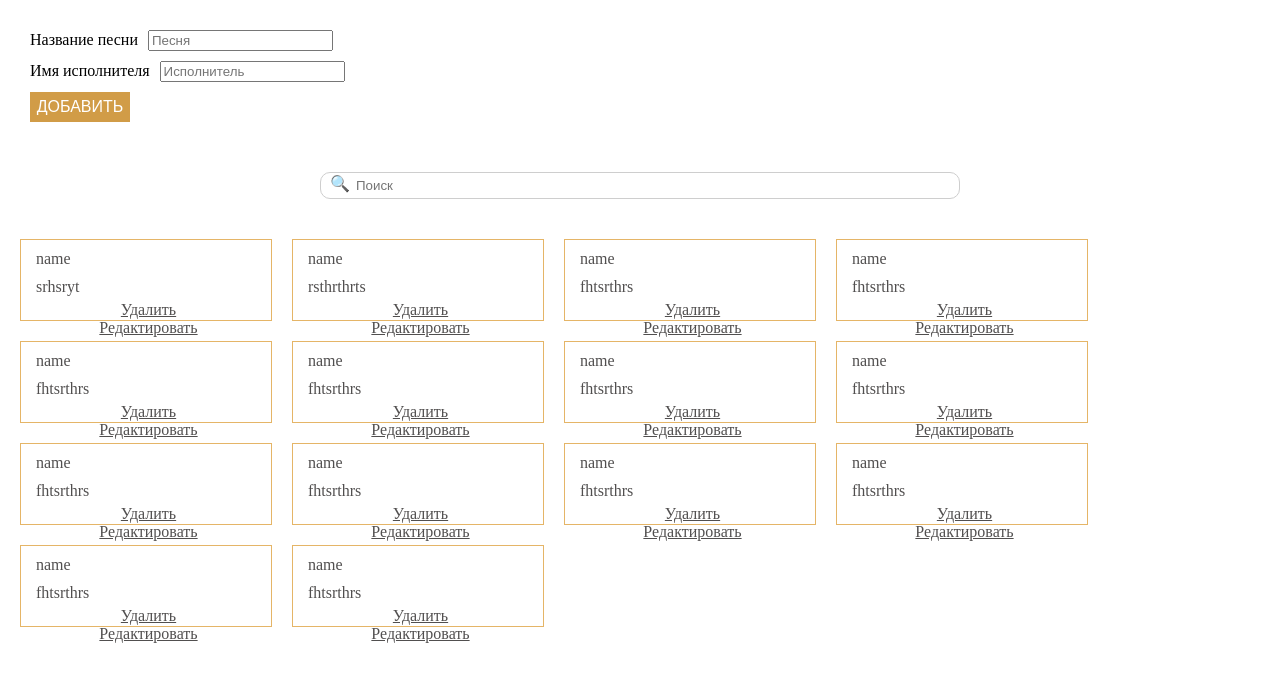
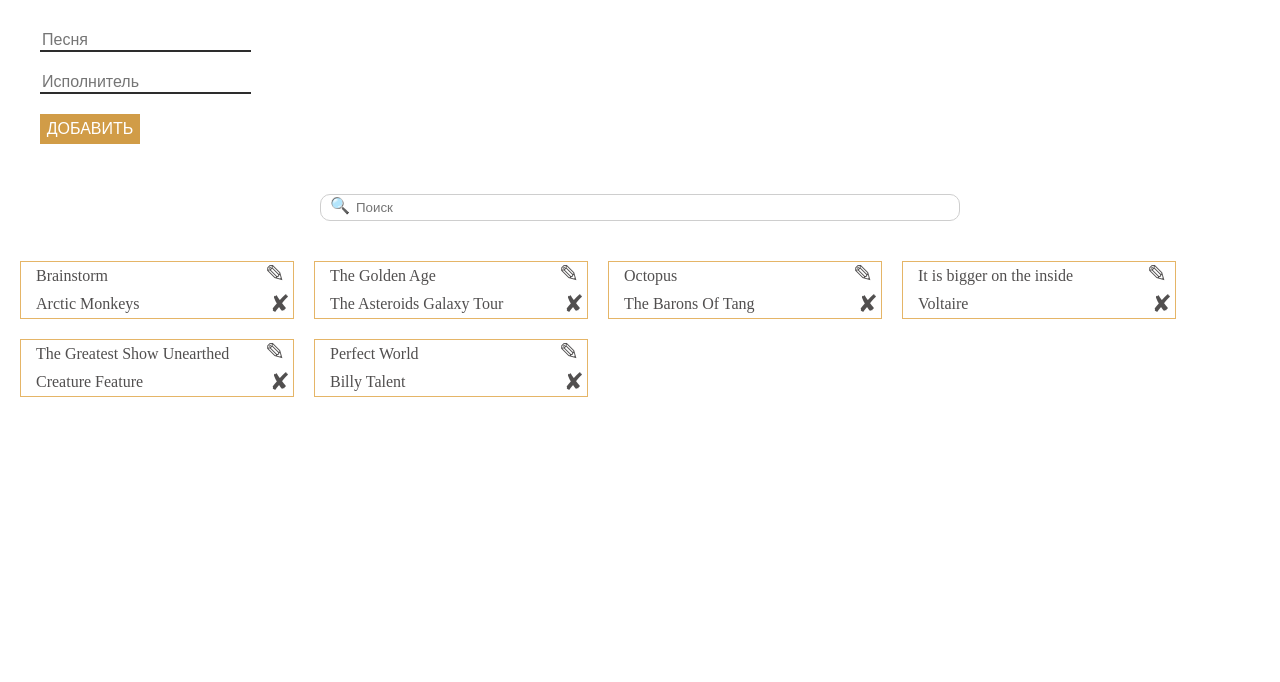
Before and after one commit to Bobrova/list-module, a React app: page / in a window 1280 px wide. Built offline with nearby package versions, Linux system fonts and the light colour scheme.

Commit message:
fix layout

```diff
--- a/src/components/Forms/index.js
+++ b/src/components/Forms/index.js
@@ -42,22 +42,18 @@
       <section className={styles.dataInput}>
         <form>
           <div className={styles.nameSong}>
-            <label htmlFor="song">Название песни</label>
             <input
               className={styles.songInput}
               type="text"
-              id="song"
               placeholder="Песня"
               onChange={this.handleSongChange}
               value={song}
             />
           </div>
           <div className={styles.nameSinger}>
-            <label htmlFor="singer">Имя исполнителя</label>
             <input
               className={styles.singerInput}
               type="text"
-              id="singer"
               placeholder="Исполнитель"
               onChange={this.handleSingerChange}
               value={singer}
--- a/src/components/Forms/style.scss
+++ b/src/components/Forms/style.scss
@@ -1,21 +1,27 @@
 .dataInput {
-  padding: 20px;
+  padding: 20px 30px;
 }
 
 .nameSong {
-  margin: 10px;
+  padding: 10px;
 }
 
 .nameSinger {
-  margin: 10px;
+  padding: 10px;
 }
 
 .songInput {
-  margin-left: 10px;
+  border: none;
+  outline: none;
+  border-bottom: 2px solid #2d2d2d;
+  font-size: 1em;
 }
 
 .singerInput {
-  margin-left: 10px;
+  border: none;
+  outline: none;
+  border-bottom: 2px solid #2d2d2d;
+  font-size: 1em;
 }
 
 .btnAdd {
@@ -26,8 +32,9 @@
   line-height: 30px;
   background-color: #d19c47;
   color: #fff;
-  font-family: "Arial";
+  font-family: Arial, sans-serif;
   margin: 10px;
+
   &:hover {
     cursor: pointer;
     background-color: #eab462;
--- a/src/components/List/index.js
+++ b/src/components/List/index.js
@@ -3,11 +3,6 @@
 import styles from './style.scss';
 
 class List extends Component {
-  // handleBlur = () => {
-  //   const { actions } = this.props;
-  //   actions.editItem(0);
-  // }
-
   handleSongChange = e => {
     const { actions } = this.props;
     const { setSongEdit } = actions;
@@ -21,6 +16,15 @@
     const text = e.target.value;
     setSingerEdit(text);
   };
+
+  handleClickSave = () => {
+    const { actions, list, idEdit } = this.props;
+    const [el] = list.filter(item => item.id === idEdit);
+    if (el.Song === '' && el.Singer === '') {
+      actions.delItem(idEdit);
+    }
+    actions.editItem(0);
+  }
 
   render() {
     const { list, actions, idEdit } = this.props;
@@ -44,11 +48,9 @@
             />
             <div
               className={styles.btnSave}
-              onClick={() => {
-                actions.editItem(0);
-              }}
+              onClick={this.handleClickSave}
             >
-              Сохранить
+              &#128190;
             </div>
           </div>
         ) : (
@@ -61,7 +63,7 @@
                 actions.delItem(item.id);
               }}
             >
-              Удалить
+              &#x2718;
             </div>
             <div
               className={styles.btnEdit}
@@ -69,7 +71,7 @@
                 actions.editItem(item.id);
               }}
             >
-              Редактировать
+              &#x270e;
             </div>
           </div>
         )}
--- a/src/components/List/style.scss
+++ b/src/components/List/style.scss
@@ -1,3 +1,5 @@
+$color-text: #514f4f;
+
 .list {
   padding: 10px;
 }
@@ -5,64 +7,93 @@
 .listMusic {
   display: flex;
   flex-wrap: wrap;
+
+  @media (max-width: 550px) {
+    justify-content: space-around;
+  }
 }
 
 .listItem {
-  width: 250px;
-  height: 80px;
+  width: 17em;
   margin: 10px 10px 10px 10px;
   border: 1px solid #e5b567;
-  color: #514f4f;
+  font-size: 1em;
+  color: $color-text;
 }
 
 .listItem__name {
+  position: relative;
   width: 100%;
   text-align: left;
-  padding: 5px 5px 5px 10px;
+  padding: 0 30px 0 10px;
   box-sizing: border-box;
 }
 
 .list_nameSong {
   padding: 5px;
+  word-wrap: break-word;
 }
 
 .list_nameSinger {
   padding: 5px;
+  word-wrap: break-word;
 }
 
 .btnDel {
-  text-decoration: underline;
-  color: #514f4f;
+  width: 1.1em;
+  height: 1.1em;
+  position: absolute;
+  bottom: 0;
+  right: 0;
   text-align: center;
-}
+  font-size: 1.5em;
+  color: $color-text;
+  line-height: 100%;
 
-.btnDel:hover {
-  cursor: pointer;
+  &:hover {
+    cursor: pointer;
+    box-shadow: 1px -1px 4px #c6c6c6;
+    background-color: #ededed;
+  }
 }
 
 .btnEdit {
-  text-decoration: underline;
-  color: #514f4f;
-  text-align: center;
+  width: 28px;
+  height: 28px;
+  position: absolute;
+  top: 0;
+  right: 0;
+  font-size: 1.5em;
+  line-height: 100%;
+  color: $color-text;
+
+  &:hover {
+    cursor: pointer;
+    box-shadow: 1px 1px 2px #c6c6c6;
+    background-color: #ededed;
+  }
 }
 
-.btnEdit:hover {
-  cursor: pointer;
+.btnSave {
+  position: absolute;
+  top: 0;
+  right: 0;
+  font-size: 1.5em;
+  color: $color-text;
+
+  &:hover {
+    cursor: pointer;
+    box-shadow: 1px 1px 4px #c6c6c6;
+    background-color: #ededed;
+  }
 }
 
 .textEditing {
   width: 100%;
   border: none;
-  border-bottom: 1px solid black;
+  border-bottom: 1px solid #545454;
   outline: none;
+  padding: 7px 20px 0 10px;
+  color: $color-text;
+  box-sizing: border-box;
 }
-
-.btnSave {
-  text-decoration: underline;
-  color: #514f4f;
-  text-align: center;
-}
-
-.btnSave:hover {
-  cursor: pointer;
-}
--- a/src/containers/ListContainer.js
+++ b/src/containers/ListContainer.js
@@ -2,7 +2,7 @@
 import { bindActionCreators } from 'redux';
 import * as Actions from '../actions';
 import List from '../components/List';
-import { getVisibleList} from '../selectors';
+import { getVisibleList } from '../selectors';
 
 const mapStateToProps = state => ({
   list: getVisibleList(state),
--- a/src/index.js
+++ b/src/index.js
@@ -3,11 +3,10 @@
 import { Provider } from 'react-redux';
 import App from './components/App';
 import { store } from './store/configureStore';
-import styles from './main.css';
 
 render(
   <Provider store={store}>
     <App />
   </Provider>,
   document.getElementById('root'),
-)
+);
--- a/src/main.css
+++ b/src/main.css
@@ -0,0 +1,6 @@
+body,
+div,
+p {
+  margin: 0;
+  padding: 0;
+}
--- a/src/reducers/index.js
+++ b/src/reducers/index.js
@@ -1,4 +1,14 @@
-import { ADD_ITEM, SET_SONG, SET_SINGER, DEL_ITEM, SET_SEARCH, EDIT_ITEM, SET_SINGER_EDIT, SET_SONG_EDIT } from '../constants/ActionTypes';
+import {
+  ADD_ITEM,
+  SET_SONG,
+  SET_SINGER,
+  DEL_ITEM,
+  SET_SEARCH,
+  EDIT_ITEM,
+  SET_SINGER_EDIT,
+  SET_SONG_EDIT,
+} from '../constants/ActionTypes';
+
 import { initialState } from '../store/initialState';
 
 export default function reducer(state = initialState, action) {
@@ -15,62 +25,63 @@
           singer: '',
         },
       };
+
     case DEL_ITEM:
       return {
         ...state,
         list: state.list.filter(item => item.id !== action.id),
       };
+
     case SET_SONG:
       return {
         ...state,
         formValue: {
           ...state.formValue,
-          song:action.song,
+          song: action.song,
         },
       };
+
     case SET_SINGER:
       return {
         ...state,
         formValue: {
           ...state.formValue,
-          singer:action.singer,
+          singer: action.singer,
         },
       };
+
     case SET_SEARCH:
       return {
         ...state,
-        searchValue: action.text
+        searchValue: action.text,
       };
+
     case EDIT_ITEM:
       return {
         ...state,
         idEdit: action.idEdit,
       };
+
     case SET_SINGER_EDIT:
       return {
         ...state,
         list:
-          state.list.map(item =>
-            item.id === state.idEdit ?
-            {
+          state.list.map(item => (item.id === state.idEdit
+            ? {
               ...item,
               Singer: action.singer,
-            } :
-            item
-          )
+            }
+            : item
+          )),
       };
+
     case SET_SONG_EDIT:
       return {
         ...state,
         list:
-          state.list.map(item =>
-            item.id === state.idEdit ?
-            {
-              ...item,
-              Song: action.song,
-            } :
-            item
-          )
+          state.list.map(item => item.id === state.idEdit
+            ? { ...item, Song: action.song }
+            : item),
       };
     default:
       return state;
--- a/src/store/initialState.js
+++ b/src/store/initialState.js
@@ -7,76 +7,36 @@
 };
 
 export const initialState = {
-   list: getFromStorage() || [
+  list: getFromStorage() || [
     {
       id: 1,
-      Song: 'name',
-      Singer: 'srhsryt',
+      Song: 'Brainstorm',
+      Singer: 'Arctic Monkeys',
     },
     {
       id: 2,
-      Song: 'name',
-      Singer: 'rsthrthrts',
+      Song: 'The Golden Age',
+      Singer: 'The Asteroids Galaxy Tour',
     },
     {
       id: 3,
-      Song: 'name',
-      Singer: 'fhtsrthrs',
+      Song: 'Octopus',
+      Singer: 'The Barons Of Tang',
     },
     {
       id: 4,
-      Song: 'name',
-      Singer: 'fhtsrthrs',
+      Song: 'It is bigger on the inside',
+      Singer: 'Voltaire',
     },
     {
       id: 5,
-      Song: 'name',
-      Singer: 'fhtsrthrs',
+      Song: 'The Greatest Show Unearthed',
+      Singer: 'Creature Feature',
     },
     {
       id: 6,
-      Song: 'name',
-      Singer: 'fhtsrthrs',
-    },
-    {
-      id: 7,
-      Song: 'name',
-      Singer: 'fhtsrthrs',
-    },
-    {
-      id: 8,
-      Song: 'name',
-      Singer: 'fhtsrthrs',
-    },
-    {
-      id: 9,
-      Song: 'name',
-      Singer: 'fhtsrthrs',
-    },
-    {
-      id: 10,
-      Song: 'name',
-      Singer: 'fhtsrthrs',
-    },
-    {
-      id: 11,
-      Song: 'name',
-      Singer: 'fhtsrthrs',
-    },
-    {
-      id: 12,
-      Song: 'name',
-      Singer: 'fhtsrthrs',
-    },
-    {
-      id: 13,
-      Song: 'name',
-      Singer: 'fhtsrthrs',
-    },
-    {
-      id: 14,
-      Song: 'name',
-      Singer: 'fhtsrthrs',
+      Song: 'Perfect World',
+      Singer: 'Billy Talent',
     },
   ],
   formValue: {
--- a/webpack.config.js
+++ b/webpack.config.js
@@ -1,17 +1,17 @@
-const path = require("path");
+const path = require('path');
 
 module.exports = {
-  entry: "./src/index.js",
-  mode: "development",
+  entry: './src/index.js',
+  mode: 'development',
   output: {
-    filename: "./main.js"
+    filename: './main.js',
   },
   devServer: {
-    contentBase: path.join(__dirname, "dist"),
+    contentBase: path.join(__dirname, 'dist'),
     compress: true,
     port: 9000,
     watchContentBase: true,
-    progress: true
+    progress: true,
   },
 
   module: {
@@ -20,38 +20,38 @@
         test: /\.m?js$/,
         exclude: /(node_modules|bower_components)/,
         use: {
-          loader: "babel-loader"
-        }
+          loader: 'babel-loader',
+        },
       },
       {
         test: /\.css$/,
         use: [
-          "style-loader",
+          'style-loader',
           {
-            loader: "css-loader",
+            loader: 'css-loader',
             options: {
               importLoaders: 1,
               modules: true,
               localIdentName: '[local]___[hash:base64:5]',
             },
           },
-        ]
+        ],
       },
       {
         test: /\.scss$/,
         use: [
-          "style-loader",
+          'style-loader',
           {
-            loader: "css-loader",
+            loader: 'css-loader',
             options: {
               importLoaders: 1,
               modules: true,
               localIdentName: '[local]___[hash:base64:5]',
             },
           },
-          "sass-loader",
-        ]
+          'sass-loader',
+        ],
       },
-    ]
+    ],
   },
 };
```
Also changed, not shown: src/components/App/index.js (+6 -6 lines), src/components/Search/index.js (+3 -4 lines), src/selectors/index.js (+4 -5 lines), .eslintrc.json, src/components/App/style.scss (line endings or trailing spaces), src/components/Search/style.scss (line endings or trailing spaces), src/constants/ActionTypes.js (line endings or trailing spaces), src/containers/FormsContainer.js (line endings or trailing spaces). Lines whose indentation alone changed are shown as unchanged.
